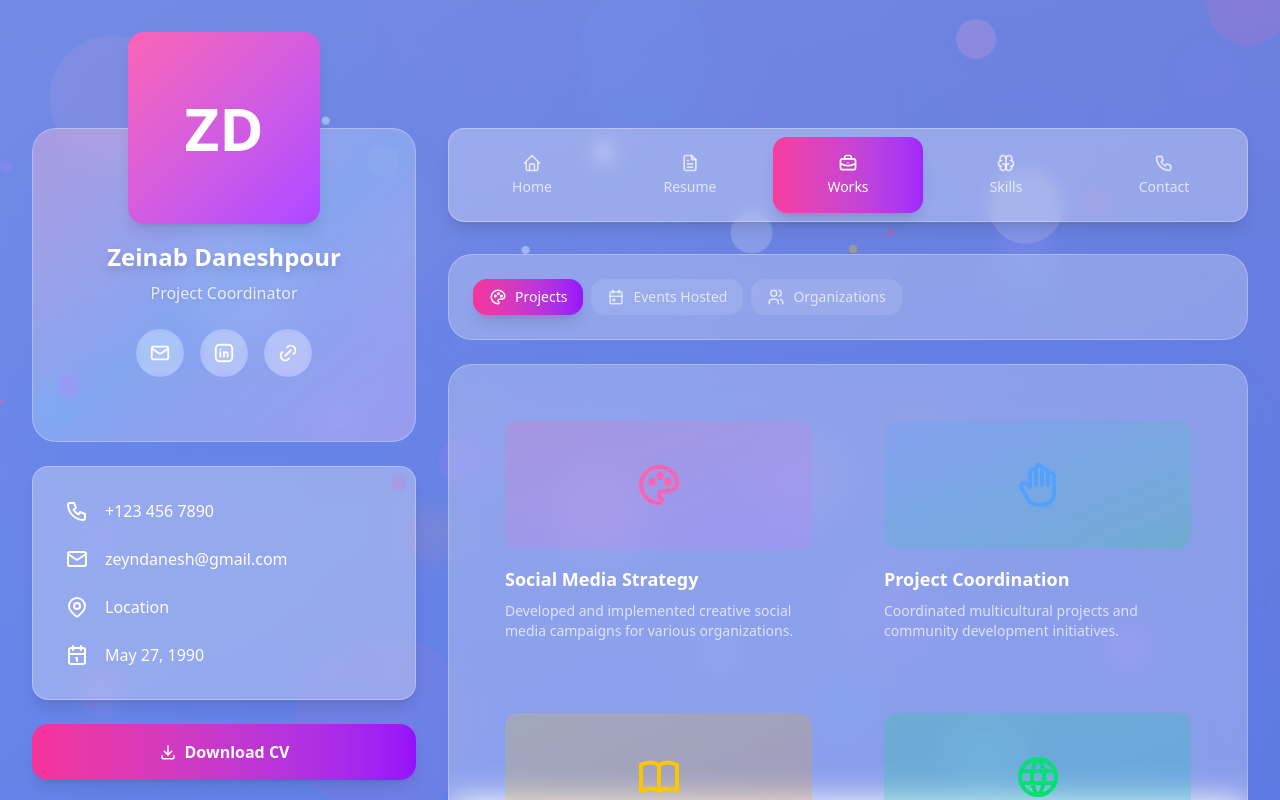
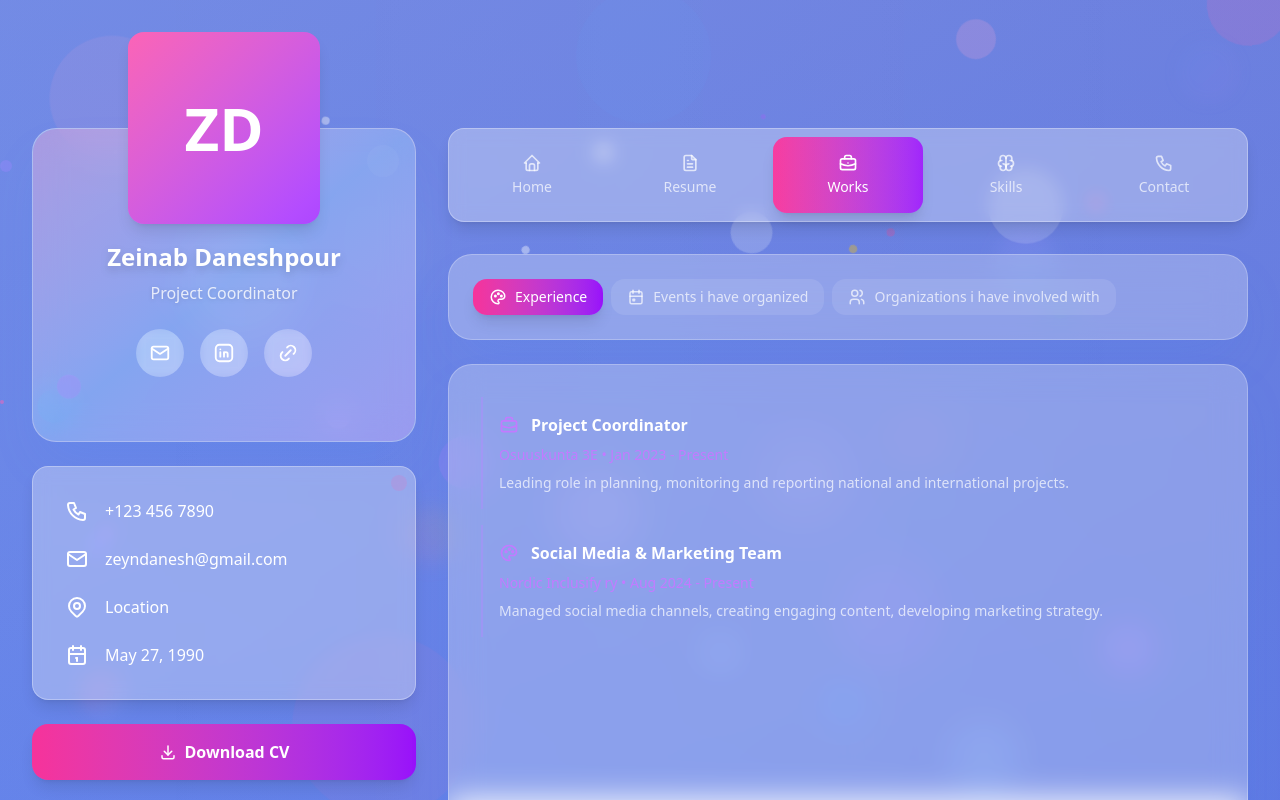
Before and after one commit to zeinab-cv/cv, a Next.js app in the folder portfolio/: page / in a window 1280 px wide. Both pictures are taken after a click on the button "Works". Shown: the top 800 px of the page. Built offline with nearby package versions, Linux system fonts and the light colour scheme.

Commit message:
added some subtabs + content on works

```diff
--- a/portfolio/components/TabContent.tsx
+++ b/portfolio/components/TabContent.tsx
@@ -61,24 +61,13 @@ export default function TabContent({ activeTab }: TabContentProps) {
           <div className="space-y-6">
             <div className={`${theme.glassOverlay} rounded-3xl p-8 ${theme.glassShadow} text-center`}>
               <h1 className="text-4xl font-bold text-white mb-4 drop-shadow-lg">
-                Oh Hey There! 👋
+              Your past plants the seeds, but your curiosity lets you bloom
               </h1>
-              <p className="text-xl text-white/80 mb-8 drop-shadow-sm">
-                &ldquo;Hey! Fair warning - you might find some awesome stuff and terrible dad jokes in here 😄&rdquo;
-              </p>
 
             </div>
             <div className={`${theme.glassOverlay} rounded-3xl p-8 ${theme.glassShadow} text-center`}>
-              <h1 className="text-4xl font-bold text-white mb-4 drop-shadow-lg">
-                Welcome to My Portfolio
-              </h1>
-              <p className="text-xl text-white/80 mb-8 drop-shadow-sm">
-                &ldquo;Your past plants the seeds, but your curiosity lets you bloom&rdquo;
-              </p>
               <p className="text-white/70 leading-relaxed">
-                I bring a unique blend of academic expertise and practical experience in project coordination,
-                social development, and multicultural engagement. My passion for digital marketing and creative
-                solutions drives me to contribute meaningfully to every team I work with.
+              I’m a project coordinator with a background in anthropology, social development, and peace studies. I work at the intersection of youth engagement, community development, and digital communication, with a passion for inclusive projects, dialogue, and creative collaboration.
               </p>
             </div>
           </div>
@@ -105,26 +94,6 @@ export default function TabContent({ activeTab }: TabContentProps) {
                 <div className="border-l-2 border-pink-400/30 pl-4">
                   <h4 className="font-semibold text-white">B.A. in Anthropology</h4>
                   <p className="text-white/70 text-sm">University • 2016-2020</p>
-                </div>
-              </div>
-            </div>
-
-            {/* Experience Section */}
-            <div className={`${theme.glassOverlay} rounded-3xl p-8 ${theme.glassShadow}`}>
-              <h3 className="text-xl font-semibold text-white mb-4 flex items-center space-x-2">
-                <IconBriefcase size={24} />
-                <span>Experience</span>
-              </h3>
-              <div className="space-y-4">
-                <div className="border-l-2 border-purple-400/30 pl-4">
-                  <h4 className="font-semibold text-white">Project Coordinator</h4>
-                  <p className="text-purple-400 text-sm">Osuuskunta 3E • Jan 2023 - Present</p>
-                  <p className="text-white/70 text-sm mt-2">Leading role in planning, monitoring and reporting national and international projects.</p>
-                </div>
-                <div className="border-l-2 border-purple-400/30 pl-4">
-                  <h4 className="font-semibold text-white">Social Media & Marketing Team</h4>
-                  <p className="text-purple-400 text-sm">Nordic Inclusify ry • Aug 2024 - Present</p>
-                  <p className="text-white/70 text-sm mt-2">Managed social media channels, creating engaging content, developing marketing strategy.</p>
                 </div>
               </div>
             </div>
--- a/portfolio/components/WorksTabs.tsx
+++ b/portfolio/components/WorksTabs.tsx
@@ -4,12 +4,10 @@ import { useState } from 'react';
 import { getThemeClasses } from '../lib/theme';
 import {
   IconPalette,
-  IconHandStop,
-  IconBook,
-  IconWorld,
   IconCalendarEvent,
   IconUsers,
-  IconBuildingCommunity
+  IconBuildingCommunity,
+  IconBriefcase
 } from '@tabler/icons-react';
 
 export default function WorksTabs() {
@@ -17,53 +15,91 @@ export default function WorksTabs() {
   const theme = getThemeClasses();
 
   const tabs = [
-    { id: 'projects', label: 'Projects', icon: IconPalette },
-    { id: 'events', label: 'Events Hosted', icon: IconCalendarEvent },
-    { id: 'organizations', label: 'Organizations', icon: IconUsers }
+    { id: 'projects', label: 'Experience', icon: IconPalette },
+    { id: 'events', label: 'Events i have organized', icon: IconCalendarEvent },
+    { id: 'organizations', label: 'Organizations i have involved with', icon: IconUsers }
+  ];
+
+  const organizationsData = [
+    {
+      name: "Osuuskunta 3E",
+      role: "Project Coordinator",
+      icon: IconBuildingCommunity,
+      color: "indigo",
+      projects: [
+        {
+          title: "Speaker Corner: Youth & Online Violence Dialogue Series",
+          location: "Tampere & Vaasa, Finland",
+          year: "2024",
+          about: "A series of open discussions exploring the impact of online violence on young people, featuring youth speakers, community voices, and NGO partners."
+        },
+        {
+          title: "Vendor Training Lab for Magazine Y",
+          location: "Vaasa Region",
+          year: "2024",
+          about: "Designed and facilitated training sessions for youth vendors on communication, pitching, and customer engagement for a multilingual street magazine."
+        },
+        {
+          title: "Youth Media Workshop: Migration Narratives & Digital Literacy",
+          location: "",
+          year: "2024",
+          about: "Co-organized workshops connecting youth in Finland and Germany to explore digital storytelling and tackle misinformation through cross-cultural exchange."
+        },
+        {
+          title: "Youth in Focus: Journalism & Storytelling for Social Impact",
+          location: "",
+          year: "2023–2024",
+          about: "Coordinated inclusive journalism workshops and supported youth in content creation for Magazine Y, aligned with the UN Sustainable Development Goals."
+        },
+        {
+          title: "Community Collaboration Events (Närpes & Oravainen)",
+          location: "",
+          year: "2023",
+          about: "Co-created local events and outreach sessions with Café Albert and Stella Reception Centre to build cross-cultural connection and promote youth media."
+        }
+      ]
+    },
+    {
+      name: "Nordic Inclusify ry",
+      role: "Social Media & Marketing Team",
+      icon: IconUsers,
+      color: "pink",
+      projects: [],
+      description: "Social Media & Marketing Team member, developing inclusive marketing strategies and content for promoting diversity and inclusion across Nordic communities."
+    }
   ];
 
   const renderTabContent = () => {
     switch (activeTab) {
       case 'projects':
         return (
-          <div className="grid grid-cols-1 md:grid-cols-2 gap-6">
-            <div className="rounded-2xl p-6 hover:scale-105 transition-transform duration-300">
-              <div className="w-full h-32 bg-gradient-to-br from-pink-400/20 to-purple-400/20 rounded-xl mb-4 flex items-center justify-center">
-                <IconPalette size={48} className="text-pink-400" />
+          <div className={`${theme.glassOverlay} rounded-3xl p-8 ${theme.glassShadow}`}>
+            <div className="min-h-[400px] space-y-4">
+              <div className="border-l-2 border-purple-400/30 pl-4 hover:bg-white/5 p-4 rounded-r-xl transition-all duration-300">
+                <div className="flex items-center space-x-3 mb-2">
+                  <IconBriefcase size={20} className="text-purple-400" />
+                  <h4 className="font-semibold text-white">Project Coordinator</h4>
                 </div>
-              <h3 className="text-lg font-semibold text-white mb-2">Social Media Strategy</h3>
-              <p className="text-white/70 text-sm">Developed and implemented creative social media campaigns for various organizations.</p>
+                <p className="text-purple-400 text-sm mb-2">Osuuskunta 3E • Jan 2023 - Present</p>
+                <p className="text-white/70 text-sm">Leading role in planning, monitoring and reporting national and international projects.</p>
               </div>
 
-            <div className="rounded-2xl p-6 hover:scale-105 transition-transform duration-300">
-              <div className="w-full h-32 bg-gradient-to-br from-blue-400/20 to-green-400/20 rounded-xl mb-4 flex items-center justify-center">
-                <IconHandStop size={48} className="text-blue-400" />
+              <div className="border-l-2 border-purple-400/30 pl-4 hover:bg-white/5 p-4 rounded-r-xl transition-all duration-300">
+                <div className="flex items-center space-x-3 mb-2">
+                  <IconPalette size={20} className="text-purple-400" />
+                  <h4 className="font-semibold text-white">Social Media & Marketing Team</h4>
                 </div>
-              <h3 className="text-lg font-semibold text-white mb-2">Project Coordination</h3>
-              <p className="text-white/70 text-sm">Coordinated multicultural projects and community development initiatives.</p>
+                <p className="text-purple-400 text-sm mb-2">Nordic Inclusify ry • Aug 2024 - Present</p>
+                <p className="text-white/70 text-sm">Managed social media channels, creating engaging content, developing marketing strategy.</p>
               </div>
-
-            <div className="rounded-2xl p-6 hover:scale-105 transition-transform duration-300">
-              <div className="w-full h-32 bg-gradient-to-br from-yellow-400/20 to-orange-400/20 rounded-xl mb-4 flex items-center justify-center">
-                <IconBook size={48} className="text-yellow-400" />
-              </div>
-              <h3 className="text-lg font-semibold text-white mb-2">Non-formal Education</h3>
-              <p className="text-white/70 text-sm">Designed and facilitated workshops focused on active citizenship and dialogue.</p>
-            </div>
-
-            <div className="rounded-2xl p-6 hover:scale-105 transition-transform duration-300">
-              <div className="w-full h-32 bg-gradient-to-br from-green-400/20 to-teal-400/20 rounded-xl mb-4 flex items-center justify-center">
-                <IconWorld size={48} className="text-green-400" />
-              </div>
-              <h3 className="text-lg font-semibold text-white mb-2">Community Development</h3>
-              <p className="text-white/70 text-sm">Cultural well-being and community development initiatives across diverse environments.</p>
             </div>
           </div>
         );
 
       case 'events':
         return (
-          <div className="grid grid-cols-1 md:grid-cols-2 gap-6">
+          <div className={`${theme.glassOverlay} rounded-3xl p-8 ${theme.glassShadow}`}>
+            <div className="min-h-[400px] grid grid-cols-1 md:grid-cols-2 gap-6">
               <div className="rounded-2xl p-6 hover:scale-105 transition-transform duration-300">
                 <div className="w-full h-32 bg-gradient-to-br from-purple-400/20 to-pink-400/20 rounded-xl mb-4 flex items-center justify-center">
                   <IconCalendarEvent size={48} className="text-purple-400" />
@@ -88,34 +124,43 @@ export default function WorksTabs() {
                 <p className="text-white/70 text-sm">Organized professional networking events connecting diverse professionals and organizations.</p>
               </div>
             </div>
+          </div>
         );
 
       case 'organizations':
         return (
-          <div className="grid grid-cols-1 md:grid-cols-2 gap-6">
-            <div className="rounded-2xl p-6 hover:scale-105 transition-transform duration-300">
-              <div className="w-full h-32 bg-gradient-to-br from-indigo-400/20 to-purple-400/20 rounded-xl mb-4 flex items-center justify-center">
-                <IconBuildingCommunity size={48} className="text-indigo-400" />
-              </div>
-              <h3 className="text-lg font-semibold text-white mb-2">Osuuskunta 3E</h3>
-              <p className="text-white/70 text-sm">Project Coordinator role focusing on national and international project planning and implementation.</p>
+          <div className="space-y-6">
+            {organizationsData.map((org, index) => {
+              const IconComponent = org.icon;
+              const colorClass = org.color === 'indigo' ? 'text-indigo-400' : 'text-pink-400';
+              const borderClass = org.color === 'indigo' ? 'border-indigo-400/30' : 'border-pink-400/30';
+
+              return (
+                <div key={index} className={`${theme.glassOverlay} rounded-3xl p-8 ${theme.glassShadow}`}>
+                  <div className="flex items-center space-x-3 mb-4">
+                    <IconComponent size={24} className={colorClass} />
+                    <h3 className="text-xl font-semibold text-white">{org.name}</h3>
+                    <span className={`${colorClass} text-sm`}>{org.role}</span>
                   </div>
 
-            <div className="rounded-2xl p-6 hover:scale-105 transition-transform duration-300">
-              <div className="w-full h-32 bg-gradient-to-br from-pink-400/20 to-rose-400/20 rounded-xl mb-4 flex items-center justify-center">
-                <IconUsers size={48} className="text-pink-400" />
+                  {org.projects && org.projects.length > 0 ? (
+                    <div className="space-y-4">
+                      {org.projects.map((project, projectIndex) => (
+                        <div key={projectIndex} className={`border-l-2 ${borderClass} pl-4 hover:bg-white/5 p-3 rounded-r-xl transition-all duration-300`}>
+                          <h4 className="font-semibold text-white mb-1">{project.title}</h4>
+                          <p className={`${colorClass} text-sm mb-2`}>
+                            {project.location && `${project.location} • `}{project.year}
+                          </p>
+                          <p className="text-white/70 text-sm">{project.about}</p>
                         </div>
-              <h3 className="text-lg font-semibold text-white mb-2">Nordic Inclusify ry</h3>
-              <p className="text-white/70 text-sm">Social Media & Marketing Team member, developing inclusive marketing strategies and content.</p>
+                      ))}
                     </div>
-
-            <div className="rounded-2xl p-6 hover:scale-105 transition-transform duration-300">
-              <div className="w-full h-32 bg-gradient-to-br from-teal-400/20 to-cyan-400/20 rounded-xl mb-4 flex items-center justify-center">
-                <IconWorld size={48} className="text-teal-400" />
+                  ) : (
+                    <p className="text-white/70 pl-4">{org.description}</p>
+                  )}
                 </div>
-              <h3 className="text-lg font-semibold text-white mb-2">Community Partners</h3>
-              <p className="text-white/70 text-sm">Collaborated with various local and international organizations on social development initiatives.</p>
-            </div>
+              );
+            })}
           </div>
         );
 
@@ -150,11 +195,7 @@ export default function WorksTabs() {
       </div>
 
       {/* Tab Content */}
-      <div className={`${theme.glassOverlay} rounded-3xl p-8 ${theme.glassShadow}`}>
-        <div className="min-h-[400px]">
       {renderTabContent()}
-        </div>
-      </div>
     </div>
   );
 }
```
Also changed, not shown: 1 other file (tests, documents, lock files or other folders). Lines whose indentation alone changed are shown as unchanged.
